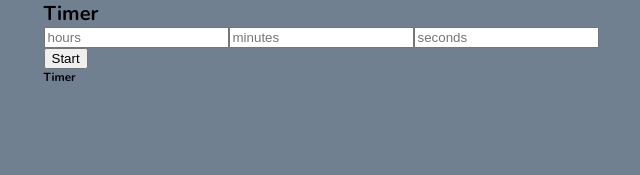
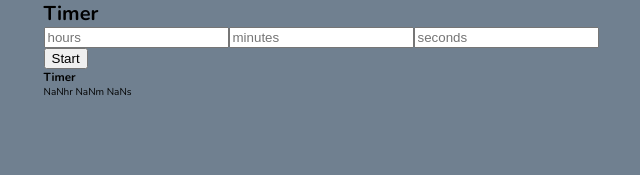
Before and after one commit to wwwLulu/Tracker-App, a Vue app: page / in a window 1280 px wide. Shown: the top 175 px of the page, without its empty margins (319-959 px from the left). Built offline with nearby package versions, Linux system fonts and the light colour scheme.

Commit message:
Displaying the hours mins secs sinceStart from timer

```diff
--- a/src/components/Timer.vue
+++ b/src/components/Timer.vue
@@ -7,6 +7,11 @@
     />
     <timer-display :currentTime="currentTime" />
     <p>{{ timeSinceStart.milliseconds }}</p>
+    <p>
+        {{ parseInt(timeSinceStart.hours) }}hr
+        {{ parseInt(timeSinceStart.minutes) }}m
+        {{ parseInt(timeSinceStart.seconds) }}s
+    </p>
 </template>
 
 <script>
```
